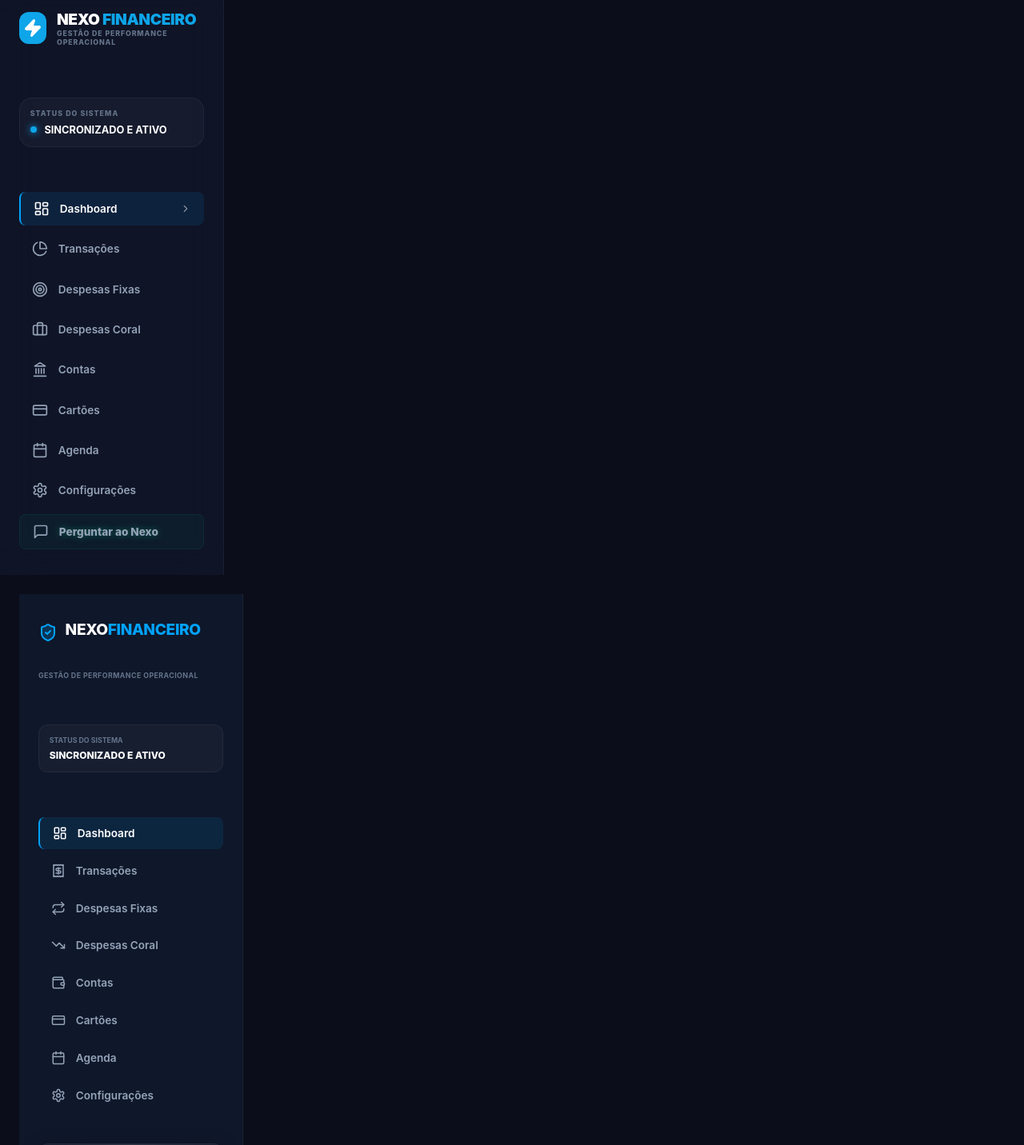
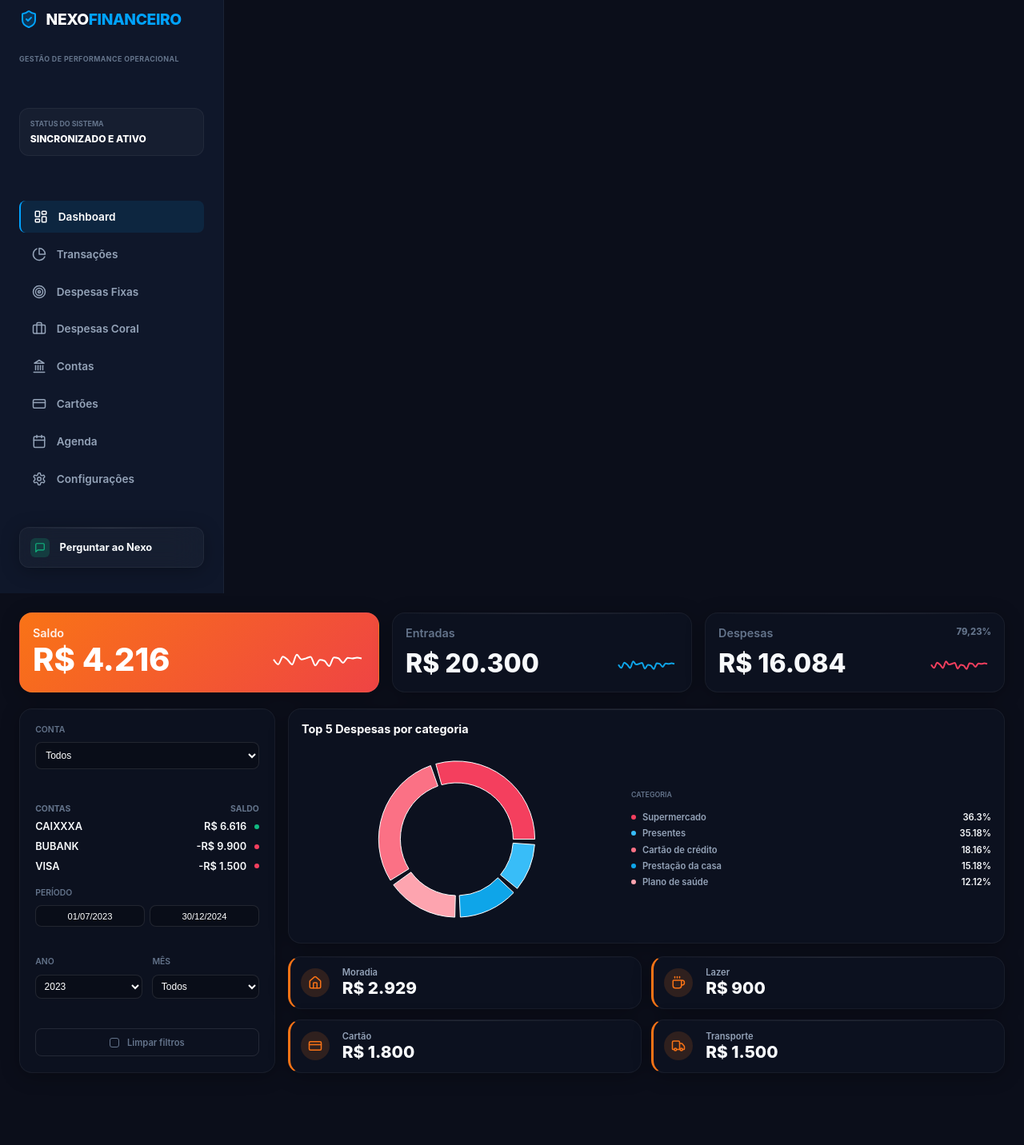
Before and after one commit to faelnickname/projeto-ev-antigravity, a Next.js app: page / in a window 1280 px wide. Shown: the part 20-1452 px from the top of the page at 80% size. Built offline with nearby package versions, Linux system fonts and the light colour scheme.

Commit message:
💎 CONSOLIDAÇÃO FINAL: Removendo duplicidade de menus e unificando layout no RootLayout

```diff
--- a/src/app/layout.tsx
+++ b/src/app/layout.tsx
@@ -4,7 +4,7 @@ import type { Metadata, Viewport } from 'next';
 import './globals.css';
 import Link from 'next/link';
 import { usePathname } from 'next/navigation';
-import { LayoutDashboard, PieChart, Calendar, Settings, Bot, MessageSquare, Target, Zap, CreditCard, Landmark, ChevronRight, Briefcase } from 'lucide-react';
+import { LayoutDashboard, PieChart, Calendar, Settings, Bot, MessageSquare, Target, Zap, CreditCard, Landmark, ChevronRight, Briefcase, ShieldCheck } from 'lucide-react';
 
 export default function RootLayout({
   children,
@@ -32,46 +32,40 @@ export default function RootLayout({
       </head>
       <body>
         <div className="app-container zero-scroll">
-          {/* SIDEBAR ELITE */}
-          <aside className="sidebar desktop-only">
-            <div style={{ marginBottom: '2.5rem', display: 'flex', alignItems: 'center', gap: '0.8rem' }}>
-              <div style={{ width: '40px', height: '40px', background: 'var(--primary)', borderRadius: '12px', display: 'flex', alignItems: 'center', justifyContent: 'center', boxShadow: '0 0 20px var(--primary-glow)' }}>
-                <Zap size={24} fill="white" stroke="white" />
-              </div>
-              <div>
-                <h1 style={{ fontSize: '1.2rem', fontWeight: 900, color: 'white', margin: 0, letterSpacing: '-0.02em' }}>
-                  NEXO <span style={{ color: 'var(--primary)' }}>FINANCEIRO</span>
-                </h1>
-                <p style={{ fontSize: '0.55rem', fontWeight: 800, color: '#64748b', margin: 0, textTransform: 'uppercase', letterSpacing: '0.1em' }}>Gestão de Performance Operacional</p>
+          {/* SIDEBAR NEXUS STYLE */}
+          <aside className="sidebar desktop-only" style={{ background: '#0f172a' }}>
+            <div style={{ display: 'flex', alignItems: 'center', gap: '0.6rem', marginBottom: '0.5rem' }}>
+              <ShieldCheck size={24} color="#00a3ff" fill="#00a3ff" fillOpacity={0.2} />
+              <h1 style={{ fontSize: '1.2rem', fontWeight: 800, color: 'white', margin: 0 }}>NEXO<span style={{ color: '#00a3ff' }}>FINANCEIRO</span></h1>
+            </div>
+            <div className="sidebar-subtitle">GESTÃO DE PERFORMANCE OPERACIONAL</div>
+
+            <div className="status-box">
+              <span className="status-label">STATUS DO SISTEMA</span>
+              <div className="status-value" style={{ display: 'flex', alignItems: 'center', gap: '0.5rem' }}>
+                SINCRONIZADO E ATIVO
               </div>
             </div>
 
-            <div className="elite-pulse" style={{ padding: '0.8rem', background: 'rgba(255,255,255,0.03)', borderRadius: '16px', border: '1px solid rgba(255,255,255,0.05)', marginBottom: '2rem' }}>
-              <div style={{ fontSize: '0.55rem', color: '#64748b', fontWeight: 800, textTransform: 'uppercase', letterSpacing: '0.12em', marginBottom: '0.5rem' }}>STATUS DO SISTEMA</div>
-              <div style={{ display: 'flex', alignItems: 'center', gap: '0.6rem' }}>
-                <div style={{ width: '8px', height: '8px', background: 'var(--primary)', borderRadius: '50%', boxShadow: '0 0 10px var(--primary)' }}></div>
-                <span style={{ fontSize: '0.8rem', fontWeight: 700, color: 'white' }}>SINCRONIZADO E ATIVO</span>
+            <nav style={{ display: 'flex', flexDirection: 'column', gap: '0.4rem', flex: 1 }}>
+              <Link href="/" className={`nav-link ${pathname === '/' ? 'active' : ''}`}><LayoutDashboard size={18} /> Dashboard</Link>
+              <Link href="/transicoes" className={`nav-link ${pathname === '/transicoes' ? 'active' : ''}`}><PieChart size={18} /> Transações</Link>
+              <Link href="/fixas" className={`nav-link ${pathname === '/fixas' ? 'active' : ''}`}><Target size={18} /> Despesas Fixas</Link>
+              <Link href="/coral" className={`nav-link ${pathname === '/coral' ? 'active' : ''}`}><Briefcase size={18} /> Despesas Coral</Link>
+              <Link href="/contas" className={`nav-link ${pathname === '/contas' ? 'active' : ''}`}><Landmark size={18} /> Contas</Link>
+              <Link href="/cartoes" className={`nav-link ${pathname === '/cartoes' ? 'active' : ''}`}><CreditCard size={18} /> Cartões</Link>
+              <Link href="/agenda" className={`nav-link ${pathname === '/agenda' ? 'active' : ''}`}><Calendar size={18} /> Agenda</Link>
+              <Link href="/settings" className={`nav-link ${pathname === '/settings' ? 'active' : ''}`}><Settings size={18} /> Configurações</Link>
+            </nav>
+
+            <Link href="/chat" className="glass-card" style={{ padding: '0.8rem', background: 'rgba(255,255,255,0.03)', borderRadius: '12px', marginTop: '1rem', cursor: 'pointer', display: 'block', textDecoration: 'none', color: 'inherit' }}>
+              <div style={{ display: 'flex', alignItems: 'center', gap: '0.8rem', fontSize: '0.8rem', fontWeight: 700 }}>
+                <div style={{ width: '24px', height: '24px', background: 'rgba(16, 185, 129, 0.2)', borderRadius: '6px', display: 'flex', alignItems: 'center', justifyContent: 'center' }}>
+                  <MessageSquare size={14} color="#10B981" />
+                </div>
+                Perguntar ao Nexo
               </div>
-            </div>
-
-            <nav style={{ display: 'flex', flexDirection: 'column', gap: '0.5rem', flex: 1 }}>
-              {navItems.map((item) => {
-                const isActive = pathname === item.href;
-                const Icon = item.icon;
-                return (
-                  <Link key={item.href} href={item.href} className={`nav-link ${isActive ? 'active' : ''}`}>
-                    <Icon size={20} />
-                    <span>{item.label}</span>
-                    {isActive && <ChevronRight size={14} style={{ marginLeft: 'auto', opacity: 0.5 }} />}
-                  </Link>
-                );
-              })}
-
-              <Link href="/chat" className={`nav-link ${pathname === '/chat' ? 'active' : ''}`} style={{ marginTop: 'auto', background: 'rgba(16, 185, 129, 0.05)', border: '1px solid rgba(16, 185, 129, 0.1)' }}>
-                <MessageSquare size={20} className="text-neon-green" />
-                <span className="text-neon-green" style={{ fontWeight: 800 }}>Perguntar ao Nexo</span>
-              </Link>
-            </nav>
+            </Link>
           </aside>
 
           <main className="main-content">
--- a/src/app/page.tsx
+++ b/src/app/page.tsx
@@ -1,10 +1,7 @@
 "use client";
 
-import { useState } from 'react';
 import {
-  LayoutDashboard, Receipt, Repeat, TrendingDown,
-  Wallet, CreditCard, Calendar, Settings,
-  Home, Coffee, Truck, CheckSquare, ShieldCheck
+  Home, Coffee, CreditCard, Truck,
 } from 'lucide-react';
 import {
   BarChart, Bar, XAxis, Tooltip, ResponsiveContainer,
@@ -22,47 +19,8 @@ const topDespesas = [
 const sparklineData = Array.from({ length: 20 }, (_, i) => ({ value: 30 + Math.random() * 40 + (i > 10 ? Math.sin(i) * 10 : 0) }));
 
 export default function DashboardNexusFinal() {
-  const [activeTab, setActiveTab] = useState('dashboard');
-
   return (
-    <div className="app-container zero-scroll">
-      {/* SIDEBAR NEXUS STYLE */}
-      <aside className="sidebar" style={{ background: '#0f172a' }}>
-        <div style={{ display: 'flex', alignItems: 'center', gap: '0.6rem', marginBottom: '0.5rem' }}>
-          <ShieldCheck size={24} color="#00a3ff" fill="#00a3ff" fillOpacity={0.2} />
-          <h1>NEXO<span style={{ color: '#00a3ff' }}>FINANCEIRO</span></h1>
-        </div>
-        <div className="sidebar-subtitle">GESTÃO DE PERFORMANCE OPERACIONAL</div>
-
-        <div className="status-box">
-          <span className="status-label">STATUS DO SISTEMA</span>
-          <div className="status-value" style={{ display: 'flex', alignItems: 'center', gap: '0.5rem' }}>
-            SINCRONIZADO E ATIVO
-          </div>
-        </div>
-
-        <nav style={{ display: 'flex', flexDirection: 'column', gap: '0.4rem', flex: 1 }}>
-          <div className="nav-link active"><LayoutDashboard size={18} /> Dashboard</div>
-          <div className="nav-link"><Receipt size={18} /> Transações</div>
-          <div className="nav-link"><Repeat size={18} /> Despesas Fixas</div>
-          <div className="nav-link"><TrendingDown size={18} /> Despesas Coral</div>
-          <div className="nav-link"><Wallet size={18} /> Contas</div>
-          <div className="nav-link"><CreditCard size={18} /> Cartões</div>
-          <div className="nav-link"><Calendar size={18} /> Agenda</div>
-          <div className="nav-link"><Settings size={18} /> Configurações</div>
-        </nav>
-
-        <div className="glass-card" style={{ padding: '0.8rem', background: 'rgba(255,255,255,0.03)', borderRadius: '12px', marginTop: '1rem', cursor: 'pointer' }}>
-          <div style={{ display: 'flex', alignItems: 'center', gap: '0.8rem', fontSize: '0.8rem', fontWeight: 700 }}>
-            <div style={{ width: '24px', height: '24px', background: 'rgba(16, 185, 129, 0.2)', borderRadius: '6px', display: 'flex', alignItems: 'center', justifyContent: 'center' }}>
-              <CheckSquare size={14} color="#10B981" />
-            </div>
-            Perguntar ao Nexo
-          </div>
-        </div>
-      </aside>
-
-      <main className="main-content" style={{ gap: '1.2rem' }}>
+    <div style={{ display: 'flex', flexDirection: 'column', gap: '1.2rem', height: '100%' }}>
       {/* TOP KPI ROW */}
       <div className="dashboard-grid" style={{ gridTemplateColumns: '1.2fr 1fr 1fr', gap: '1rem', marginBottom: 0 }}>
         {/* SALDO */}
@@ -109,16 +67,16 @@ export default function DashboardNexusFinal() {
       </div>
 
       {/* MAIN ANALYSIS ROW */}
-        <div className="dashboard-grid" style={{ gridTemplateColumns: '320px 1fr', gap: '1rem', flex: 1, marginBottom: 0 }}>
+      <div className="dashboard-grid" style={{ gridTemplateColumns: 'minmax(280px, 320px) 1fr', gap: '1rem', flex: 1, marginBottom: 0, minHeight: 0 }}>
         {/* LEFT COLUMN: FILTERS & ACCOUNTS */}
-          <div className="glass-card" style={{ padding: '1.2rem', display: 'flex', flexDirection: 'column', gap: '1.2rem' }}>
+        <div className="glass-card" style={{ padding: '1.2rem', display: 'flex', flexDirection: 'column', gap: '1.2rem', overflowY: 'auto' }}>
           <div className="elite-filter-group">
-              <label className="elite-filter-label">CONTA</label>
-              <select className="elite-select"><option>Todos</option></select>
+            <label className="elite-filter-label" style={{ fontSize: '0.65rem' }}>CONTA</label>
+            <select className="elite-select" style={{ fontSize: '0.75rem', padding: '0.5rem' }}><option>Todos</option></select>
           </div>
 
           <div>
-              <div style={{ display: 'flex', justifyContent: 'space-between', fontSize: '0.7rem', color: '#64748b', fontWeight: 700, marginBottom: '0.5rem' }}>
+            <div style={{ display: 'flex', justifyContent: 'space-between', fontSize: '0.65rem', color: '#64748b', fontWeight: 700, marginBottom: '0.5rem' }}>
               <span>CONTAS</span>
               <span>SALDO</span>
             </div>
@@ -128,62 +86,65 @@ export default function DashboardNexusFinal() {
                 { n: 'BUBANK', v: '-R$ 9.900', s: '#f43f5e' },
                 { n: 'VISA', v: '-R$ 1.500', s: '#f43f5e' }
               ].map((acc, i) => (
-                  <div key={i} style={{ display: 'flex', justifyContent: 'space-between', alignItems: 'center', fontSize: '0.85rem', fontWeight: 600 }}>
+                <div key={i} style={{ display: 'flex', justifyContent: 'space-between', alignItems: 'center', fontSize: '0.8rem', fontWeight: 600 }}>
                   <span>{acc.n}</span>
                   <div style={{ display: 'flex', alignItems: 'center', gap: '0.6rem' }}>
                     <span>{acc.v}</span>
-                      <div style={{ width: '8px', height: '8px', borderRadius: '50%', background: acc.s }}></div>
+                    <div style={{ width: '6px', height: '6px', borderRadius: '50%', background: acc.s }}></div>
                   </div>
                 </div>
               ))}
             </div>
           </div>
 
-            <div className="elite-filter-group" style={{ marginTop: 'auto' }}>
-              <label className="elite-filter-label">PERÍODO</label>
-              <div style={{ display: 'flex', gap: '0.5rem' }}>
-                <input type="text" className="elite-select" defaultValue="01/07/2023" style={{ textAlign: 'center' }} />
-                <input type="text" className="elite-select" defaultValue="30/12/2024" style={{ textAlign: 'center' }} />
+          <div style={{ marginTop: 'auto', display: 'flex', flexDirection: 'column', gap: '0.8rem' }}>
+            <div className="elite-filter-group">
+              <label className="elite-filter-label" style={{ fontSize: '0.65rem' }}>PERÍODO</label>
+              <div style={{ display: 'flex', gap: '0.4rem' }}>
+                <input type="text" className="elite-select" defaultValue="01/07/2023" style={{ textAlign: 'center', fontSize: '0.7rem', padding: '0.4rem' }} />
+                <input type="text" className="elite-select" defaultValue="30/12/2024" style={{ textAlign: 'center', fontSize: '0.7rem', padding: '0.4rem' }} />
               </div>
             </div>
 
+            <div style={{ display: 'grid', gridTemplateColumns: '1fr 1fr', gap: '0.8rem' }}>
               <div className="elite-filter-group">
-              <label className="elite-filter-label">ANO</label>
-              <select className="elite-select"><option>2023</option></select>
+                <label className="elite-filter-label" style={{ fontSize: '0.65rem' }}>ANO</label>
+                <select className="elite-select" style={{ fontSize: '0.75rem', padding: '0.4rem' }}><option>2023</option></select>
+              </div>
+              <div className="elite-filter-group">
+                <label className="elite-filter-label" style={{ fontSize: '0.65rem' }}>MÊS</label>
+                <select className="elite-select" style={{ fontSize: '0.75rem', padding: '0.4rem' }}><option>Todos</option></select>
+              </div>
             </div>
 
-            <div className="elite-filter-group">
-              <label className="elite-filter-label">MÊS</label>
-              <select className="elite-select"><option>Todos</option></select>
+            <div style={{ display: 'flex', alignItems: 'center', gap: '0.6rem', padding: '0.6rem', border: '1px solid rgba(255,255,255,0.1)', borderRadius: '8px', cursor: 'pointer', justifyContent: 'center' }}>
+              <div style={{ width: '12px', height: '12px', border: '1px solid #64748b', borderRadius: '3px' }}></div>
+              <span style={{ fontSize: '0.7rem', fontWeight: 600, color: '#64748b' }}>Limpar filtros</span>
             </div>
-
-            <div style={{ display: 'flex', alignItems: 'center', gap: '0.6rem', padding: '0.8rem', border: '1px solid rgba(255,255,255,0.1)', borderRadius: '8px', cursor: 'pointer', justifyContent: 'center' }}>
-              <CheckSquare size={14} color="#64748b" />
-              <span style={{ fontSize: '0.75rem', fontWeight: 600, color: '#64748b' }}>Limpar filtros</span>
           </div>
         </div>
 
         {/* RIGHT COLUMN: CHARTS & CARDS */}
-          <div style={{ display: 'flex', flexDirection: 'column', gap: '1rem' }}>
+        <div style={{ display: 'flex', flexDirection: 'column', gap: '1rem', minHeight: 0 }}>
           {/* CHART CARD */}
-            <div className="glass-card" style={{ flex: 1.2, padding: '1.2rem', display: 'flex', flexDirection: 'column' }}>
-              <h3 style={{ fontSize: '1rem', fontWeight: 700, color: 'white', marginBottom: '1.5rem' }}>Top 5 Despesas por categoria</h3>
-              <div style={{ display: 'flex', alignItems: 'center', flex: 1 }}>
-                <div style={{ flex: 1, height: '100%' }}>
+          <div className="glass-card" style={{ flex: 1, padding: '1rem', display: 'flex', flexDirection: 'column', minHeight: 0 }}>
+            <h3 style={{ fontSize: '0.9rem', fontWeight: 700, color: 'white', marginBottom: '1rem' }}>Top 5 Despesas por categoria</h3>
+            <div style={{ display: 'flex', alignItems: 'center', flex: 1, minHeight: 0 }}>
+              <div style={{ width: '45%', height: '100%' }}>
                 <ResponsiveContainer width="100%" height="100%">
                   <PieChart>
                     <Pie data={topDespesas} innerRadius="65%" outerRadius="90%" paddingAngle={4} dataKey="value">
                       {topDespesas.map((e, index) => <Cell key={index} fill={e.color} />)}
                     </Pie>
-                      <Tooltip />
+                    <Tooltip contentStyle={{ background: '#0f172a', border: 'none', borderRadius: '8px', fontSize: '10px' }} />
                   </PieChart>
                 </ResponsiveContainer>
               </div>
-                <div style={{ flex: 1, display: 'flex', flexDirection: 'column', gap: '0.6rem', paddingLeft: '2rem' }}>
-                  <span className="elite-filter-label" style={{ fontSize: '0.65rem' }}>CATEGORIA</span>
+              <div style={{ flex: 1, display: 'flex', flexDirection: 'column', gap: '0.4rem', paddingLeft: '1.5rem' }}>
+                <span className="elite-filter-label" style={{ fontSize: '0.55rem' }}>CATEGORIA</span>
                 {topDespesas.sort((a,b) => b.value - a.value).map((item, i) => (
-                    <div key={i} style={{ display: 'flex', alignItems: 'center', gap: '0.6rem', fontSize: '0.8rem', fontWeight: 600 }}>
-                      <div style={{ width: '8px', height: '8px', borderRadius: '50%', background: item.color }}></div>
+                  <div key={i} style={{ display: 'flex', alignItems: 'center', gap: '0.5rem', fontSize: '0.7rem', fontWeight: 600 }}>
+                    <div style={{ width: '6px', height: '6px', borderRadius: '50%', background: item.color }}></div>
                     <span style={{ color: '#94a3b8', flex: 1 }}>{item.name}</span>
                     <span>{item.value}%</span>
                   </div>
@@ -193,27 +154,26 @@ export default function DashboardNexusFinal() {
           </div>
 
           {/* CATEGORY CARDS GRID */}
-            <div className="dashboard-grid" style={{ gridTemplateColumns: 'repeat(2, 1fr)', gap: '1rem', marginBottom: 0 }}>
+          <div className="dashboard-grid" style={{ gridTemplateColumns: 'repeat(2, 1fr)', gap: '0.8rem', marginBottom: 0 }}>
             {[
               { l: 'Moradia', v: '2.929', i: Home },
               { l: 'Lazer', v: '900', i: Coffee },
               { l: 'Cartão', v: '1.800', i: CreditCard },
               { l: 'Transporte', v: '1.500', i: Truck },
             ].map((cat, i) => (
-                <div key={i} className="glass-card" style={{ padding: '1rem', display: 'flex', alignItems: 'center', gap: '1rem' }}>
-                  <div style={{ width: '44px', height: '44px', background: 'rgba(249, 115, 22, 0.2)', borderRadius: '50%', display: 'flex', alignItems: 'center', justifyContent: 'center' }}>
-                    <cat.i size={20} color="#f97316" />
+              <div key={i} className="glass-card" style={{ padding: '0.8rem', display: 'flex', alignItems: 'center', gap: '1rem', borderLeft: '3px solid #f97316' }}>
+                <div style={{ width: '36px', height: '36px', background: 'rgba(249, 115, 22, 0.15)', borderRadius: '50%', display: 'flex', alignItems: 'center', justifyContent: 'center' }}>
+                  <cat.i size={18} color="#f97316" />
                 </div>
                 <div>
-                    <div style={{ fontSize: '0.8rem', color: '#94a3b8', fontWeight: 600 }}>{cat.l}</div>
-                    <div style={{ fontSize: '1.6rem', fontWeight: 800 }}>R$ {cat.v}</div>
+                  <div style={{ fontSize: '0.7rem', color: '#94a3b8', fontWeight: 600 }}>{cat.l}</div>
+                  <div style={{ fontSize: '1.3rem', fontWeight: 800 }}>R$ {cat.v}</div>
                 </div>
               </div>
             ))}
           </div>
         </div>
       </div>
-      </main>
     </div>
   );
 }
```
Lines whose indentation alone changed are shown as unchanged.
